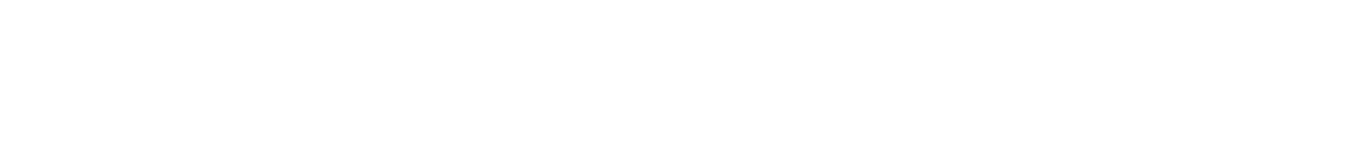
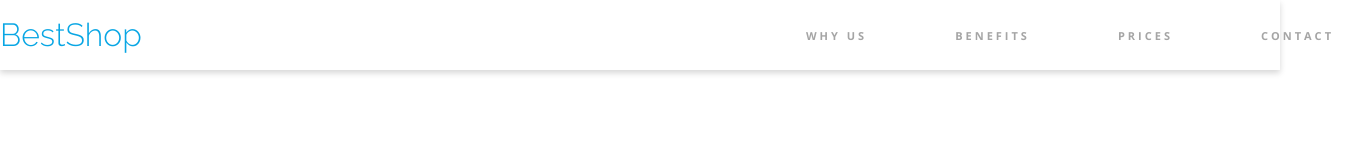
Before and after one commit to Patrycjax98/BestShop, a plain HTML site: page index.html in a window 1280 px wide. Shown: the whole page, 1352 px wide, since content can reach past the window. Drawn offline with nearby package versions, Linux system fonts and the light colour scheme.

Commit message:
nawigacja

```diff
--- a/css/style.css
+++ b/css/style.css
@@ -16,9 +16,7 @@
     --font-raleway: "Raleway", sans-serif;
     --font-open-sans: "Open Sans", sans-serif;
 }
-body {
-    font-family: var(--font-open-sans);
-}
+
 a {
     text-decoration: none;
 }
@@ -26,3 +24,42 @@ a {
     width: 1352px;
     margin: 0 auto;
 }
+.header {
+    height: 70px;
+    box-shadow: 0 3px 6px rgba(0, 0, 0, 0.16);
+}
+.header__container {
+    display: flex;
+    justify-content: space-between;
+    align-items: center;
+    height: 100%;
+}
+.logo {
+    font-family: var(--font-raleway);
+    font-size: 2rem;
+    font-weight: 300;
+    color: var(--color-primary);
+}
+.header__nav {
+    display: flex;
+}
+.nav__link {
+    color: var(--color-grey);
+    font-weight: 700;
+    font-family: var(--font-open-sans);
+    font-size: 0.6875rem;
+    text-transform: uppercase;
+    padding: 28px 18px 22px;
+    border-bottom: 4px solid transparent;
+    letter-spacing: 0.1875rem;
+}
+.nav__link:hover{
+    color: var(--color-black);
+    border-color: var(--color-primary);
+}
+.nav__element {
+    padding: 0 26px;
+}
+.nav__element:last-child {
+    padding-right: 0;
+}
--- a/index.html
+++ b/index.html
@@ -12,6 +12,26 @@
     <link rel="stylesheet" href="css/reset.css">
 </head>
 <body>
-
+ <header class="header">
+     <div class="header__container container">
+         <a href="#" class="logo">BestShop</a>
+         <nav>
+             <ul class="header__nav">
+                 <li class="nav__element">
+                     <a href="#why-us" class="nav__link">Why us</a>
+                 </li>
+                 <li class="nav__element">
+                     <a href="#benefits" class="nav__link">Benefits</a>
+                 </li>
+                 <li class="nav__element">
+                     <a href="#prices" class="nav__link">Prices</a>
+                 </li>
+                 <li class="nav__element">
+                     <a href="#contact" class="nav__link">Contact</a>
+                 </li>
+             </ul>
+         </nav>
+     </div>
+ </header>
 </body>
 </html>
```
